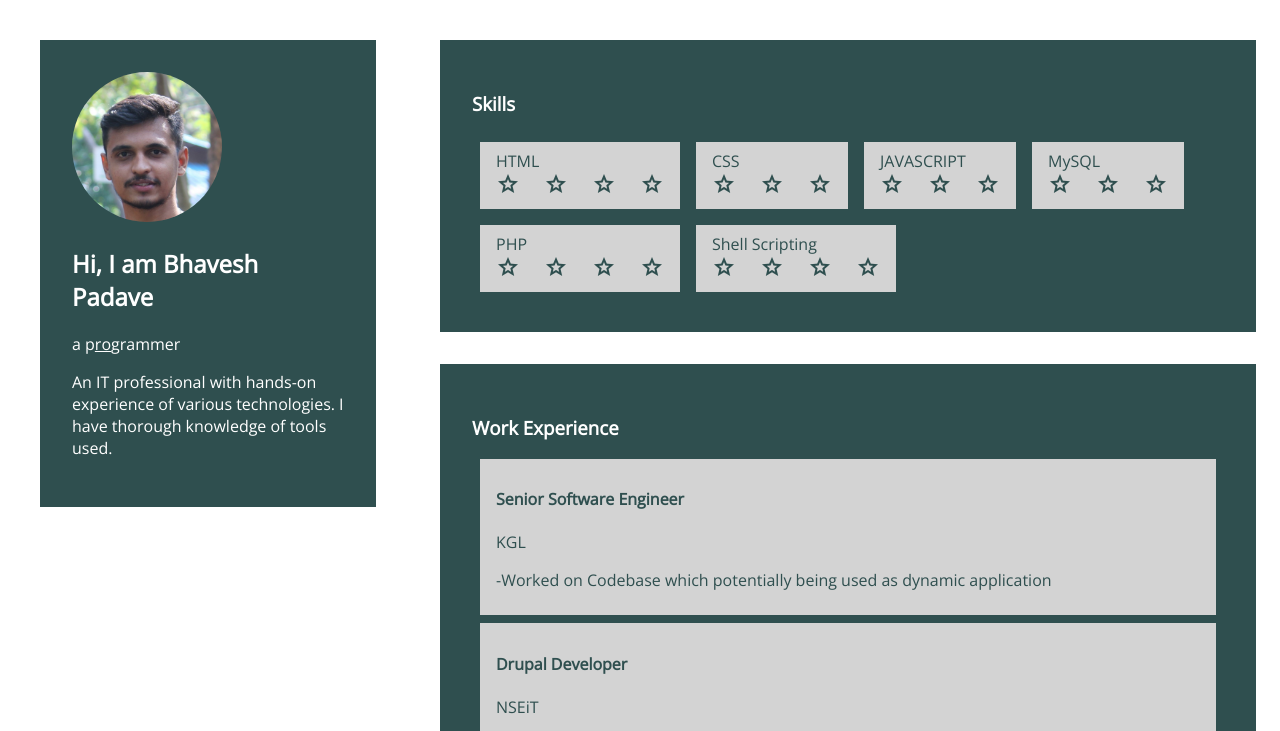
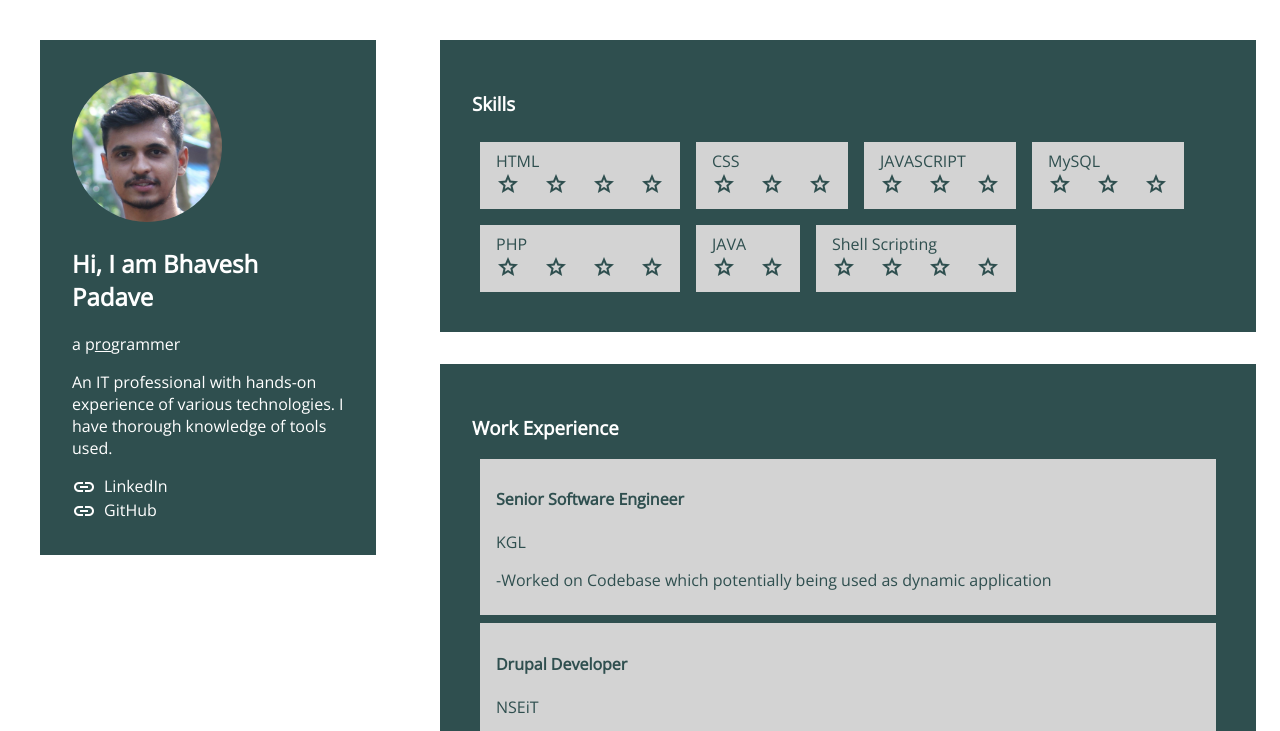
Before and after one commit to bhaveshpadave/bhavesh_resume, a plain HTML site: page index.html in a window 1280 px wide. Shown: the top 731 px of the page. Drawn offline with nearby package versions, Linux system fonts and the light colour scheme.

Commit message:
Add favicon and links

```diff
--- a/index.html
+++ b/index.html
@@ -1,6 +1,9 @@
 <!DOCTYPE html>
 <head>
-    <title>My Resume</title>
+    <meta charset="UTF-8">
+    <meta name="viewport" content="width=device-width, initial-scale=1">
+    <title>Bhavesh  Padave</title>
+    <link rel="icon" type="image/svg" href="images/favicon.svg">
     <link rel="stylesheet" href="style.css">
     <!-- icon link -->
     <link rel="stylesheet" href="https://fonts.googleapis.com/css2?family=Material+Symbols+Outlined:opsz,wght,FILL,GRAD@20..48,100..700,0..1,-50..200" />
@@ -19,6 +22,17 @@
                 <div id="summary">
                     <h3 hidden>Summary</h3>
                     <p>An IT professional with hands-on experience of various technologies. I have thorough knowledge of tools used.</p>
+                </div>
+                <div id="links">
+                    <h3 hidden>Links</h3>
+                    <span class="material-symbols-outlined link-icon">link </span>
+                    <a href="https://www.linkedin.com/in/bhavesh-padave/" target="_blank">
+                        LinkedIn
+                    </a>
+                    <span class="material-symbols-outlined link-icon">link </span>
+                    <a href="https://github.com/bhaveshpadave" target="_blank">
+                        GitHub
+                    </a>
                 </div>
             </div>
         </div>
@@ -45,6 +59,10 @@
                 </div>
                 <div class="flex-card">PHP</br>
                     <span class="material-symbols-outlined">star  star star star
+                    </span>
+                </div>
+                <div class="flex-card">JAVA  </br>
+                    <span class="material-symbols-outlined">star  star
                     </span>
                 </div>
                 <div class="flex-card">Shell Scripting  </br>
--- a/style.css
+++ b/style.css
@@ -12,6 +12,16 @@ a {
 
 a:hover{
     text-decoration: underline;
+    /* font-size: 1.1rem; */
+}
+
+#links {
+    display: grid;
+    grid-template-columns: 2rem auto;
+}
+
+li {
+    list-style: none;
 }
 
 .container{
@@ -34,9 +44,9 @@ a:hover{
     color: darkslategray;
 }
 
-.flex-card > * {
+/* .flex-card > * {
 
-}
+} */
 
 .card {
     padding: 0.5rem 1rem 0.5rem 1rem;
@@ -45,13 +55,14 @@ a:hover{
     color: darkslategray;
 }
 
-.introduction{
-    /* padding: 10rem 0 5rem 0; */
-}
 
-.experience{
+/* .introduction{
+    padding: 10rem 0 5rem 0;
+} */
 
-}
+/* .experience{
+
+} */
 
 footer{
     grid-column: span 2;
```
Also changed, not shown: images/favicon.svg (added).
